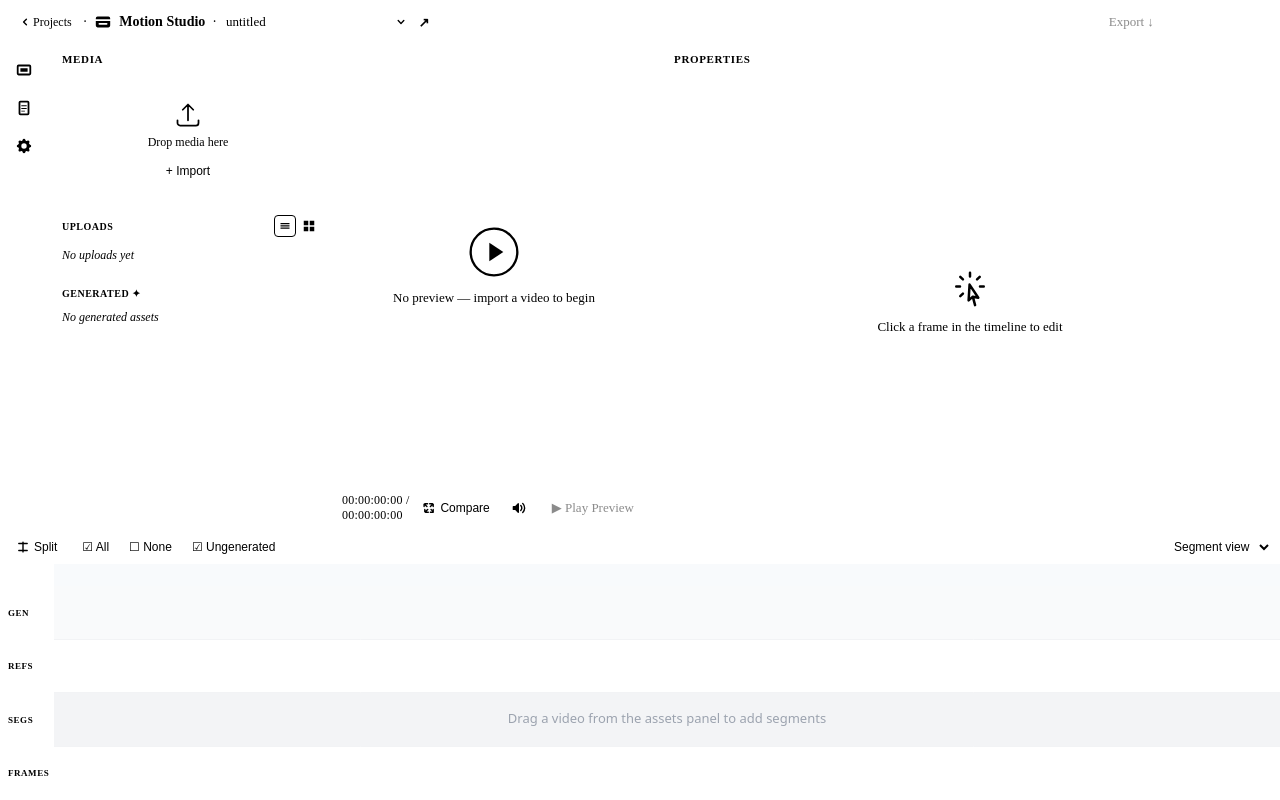
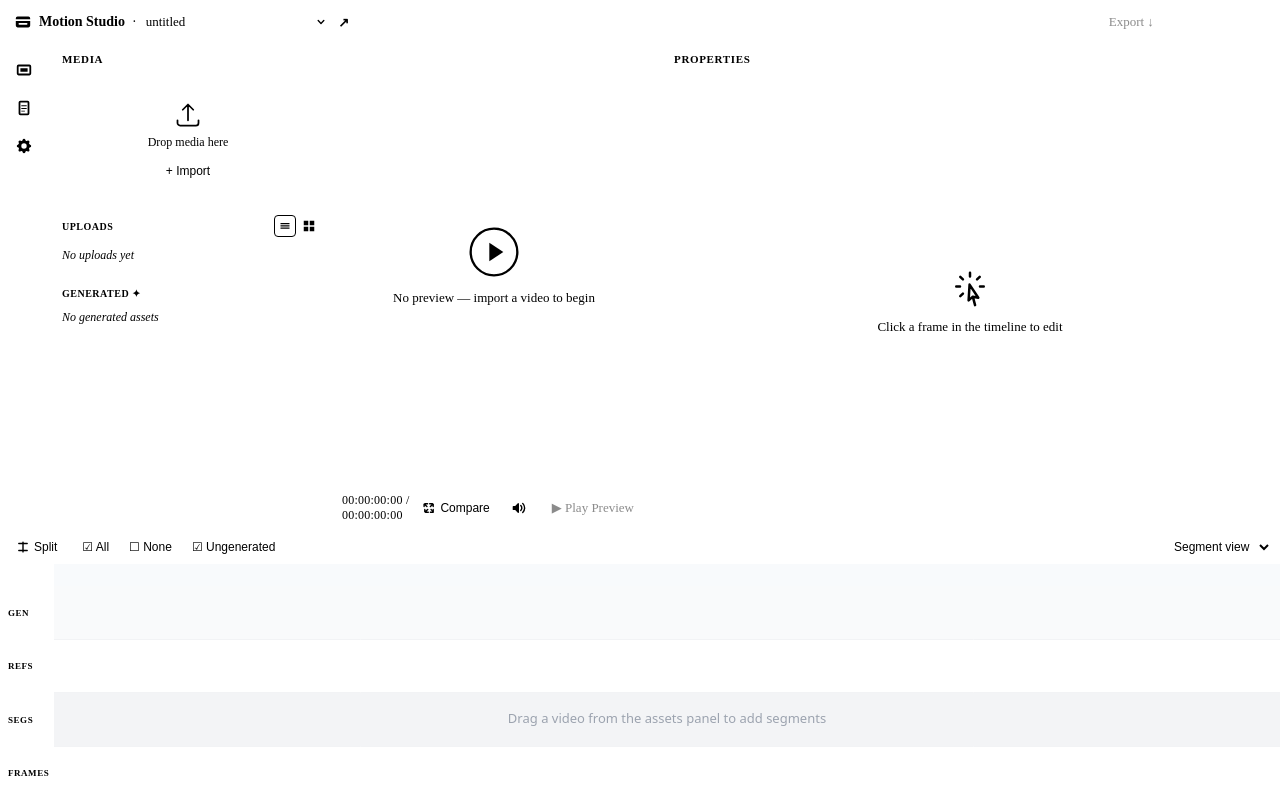
Before and after one commit to ervinne13/motion-studio, a website with bundled scripts: page public/index.html in a window 1280 px wide. Built offline with nearby package versions, Linux system fonts and the light colour scheme; files whose address does not match are found by name.

Commit message:
Remove redundant < Projects header link, keep ↗ arrow

```diff
--- a/public/index.html
+++ b/public/index.html
@@ -14,11 +14,6 @@
     <!-- ── Header ──────────────────────────────────────────── -->
     <header class="app-header">
       <div class="header-brand">
-        <a href="/projects" class="header-back-link" title="All Projects">
-          <svg viewBox="0 0 20 20" fill="currentColor"><path fill-rule="evenodd" d="M12.707 5.293a1 1 0 010 1.414L9.414 10l3.293 3.293a1 1 0 01-1.414 1.414l-4-4a1 1 0 010-1.414l4-4a1 1 0 011.414 0z" clip-rule="evenodd"/></svg>
-          Projects
-        </a>
-        <span class="project-divider">·</span>
         <svg class="brand-icon" viewBox="0 0 20 20" fill="currentColor">
           <path d="M2 6a2 2 0 012-2h12a2 2 0 012 2v1H2V6zm0 3h16v5a2 2 0 01-2 2H4a2 2 0 01-2-2V9zm4 2a1 1 0 000 2h8a1 1 0 000-2H6z"/>
         </svg>
```
